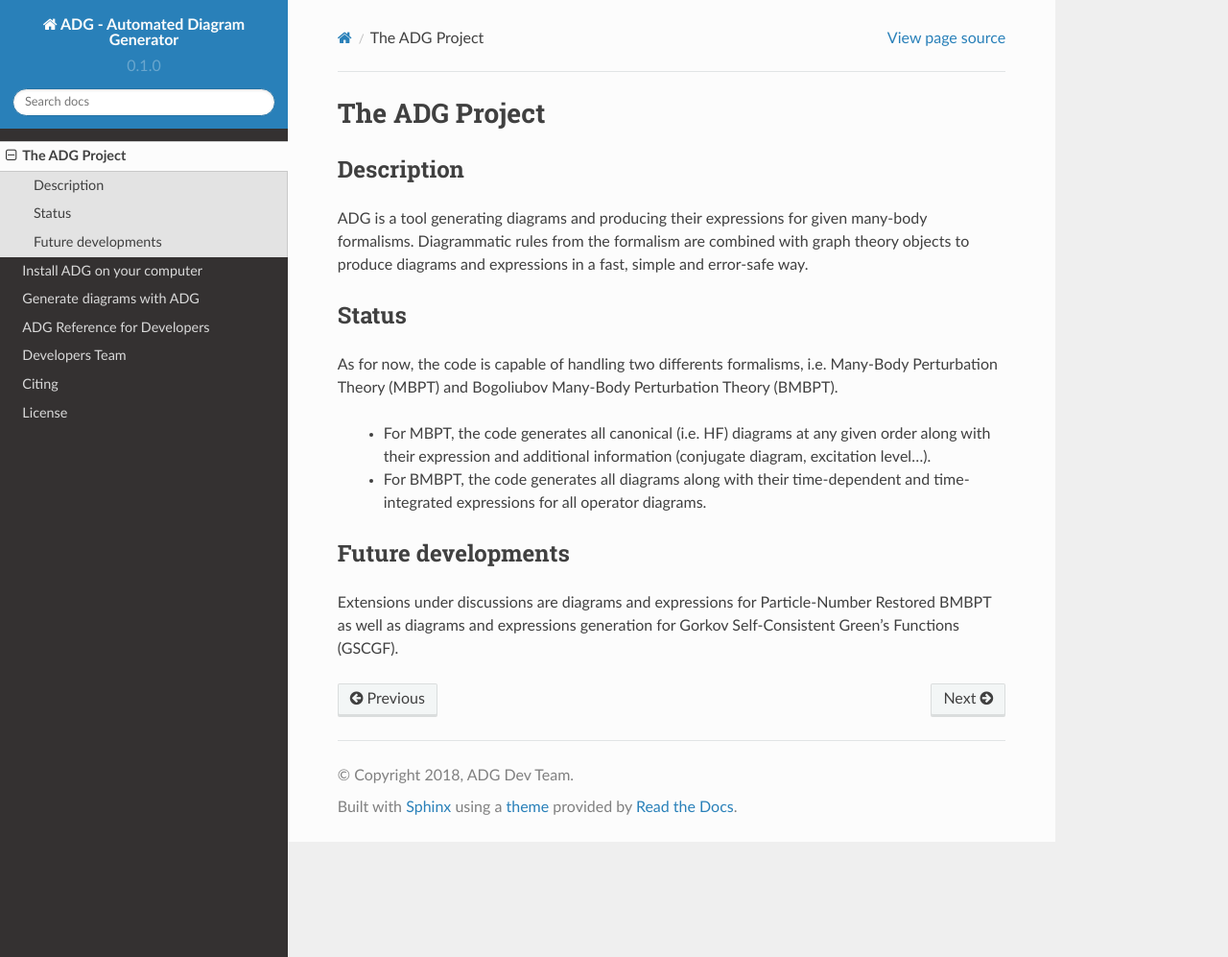
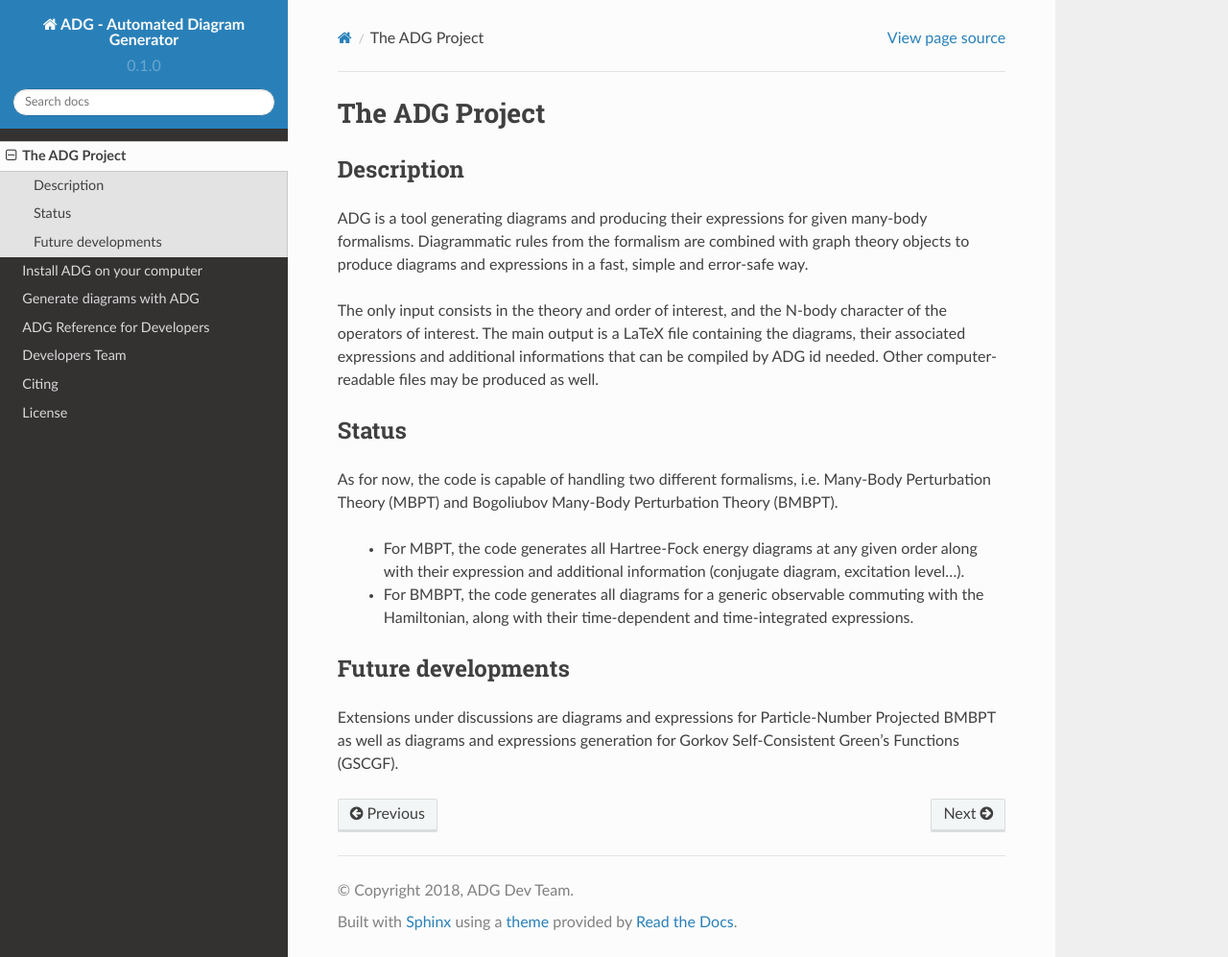
Before and after one commit to adgproject/adg, a Sphinx documentation site: the page built from doc/project.rst, in a window 1280 px wide and 997 px high. Shown: the whole window at 96% size. Built offline with Sphinx 7.4.7 and the Read the Docs theme 2.0.0, drawn with Linux system fonts in a browser that asks for light colours.

Commit message:
Doc fixes and updates for clarity

```diff
--- a/adg/__init__.py
+++ b/adg/__init__.py
@@ -1,6 +1,6 @@
 """Information on the ADG module."""
 
-__license__ = ''
+__license__ = 'GPLv3'
 __version__ = '0.1.0'
 __author__ = __maintainer__ = 'Pierre Arthuis'
-__email__ = 'pierre.arthuis@pm.me'
+__email__ = 'pierre.arthuis@protonmail.com'
--- a/doc/project.rst
+++ b/doc/project.rst
@@ -8,19 +8,27 @@ many-body formalisms. Diagrammatic rules from the formalism are combined with
 graph theory objects to produce diagrams and expressions in a fast, simple and
 error-safe way.
 
+The only input consists in the theory and order of interest, and the N-body
+character of the operators of interest. The main output is a LaTeX file
+containing the diagrams, their associated expressions and additional
+informations that can be compiled by ADG id needed. Other computer-readable
+files may be produced as well.
+
+
 Status
 ------
-As for now, the code is capable of handling two differents formalisms, i.e.
+As for now, the code is capable of handling two different formalisms, i.e.
 Many-Body Perturbation Theory (MBPT) and Bogoliubov Many-Body Perturbation
 Theory (BMBPT).
-  - For MBPT, the code generates all canonical (i.e. HF) diagrams at any given
+  - For MBPT, the code generates all Hartree-Fock energy diagrams at any given
     order along with their expression and additional information
     (conjugate diagram, excitation level...).
-  - For BMBPT, the code generates all diagrams along with their time-dependent
-    and time-integrated expressions for all operator diagrams.
+  - For BMBPT, the code generates all diagrams for a generic observable
+    commuting with the Hamiltonian, along with their time-dependent and
+    time-integrated expressions.
 
 Future developments
 -------------------
 Extensions under discussions are diagrams and expressions for Particle-Number
-Restored BMBPT as well as diagrams and expressions generation for Gorkov
+Projected BMBPT as well as diagrams and expressions generation for Gorkov
 Self-Consistent Green's Functions (GSCGF).
```
Also changed, not shown: README.md (+25 -13 lines), doc/contributors.rst (+5 -5 lines), doc/install.rst (+10 -3 lines), setup.py (+5 -5 lines), 4 other files.
